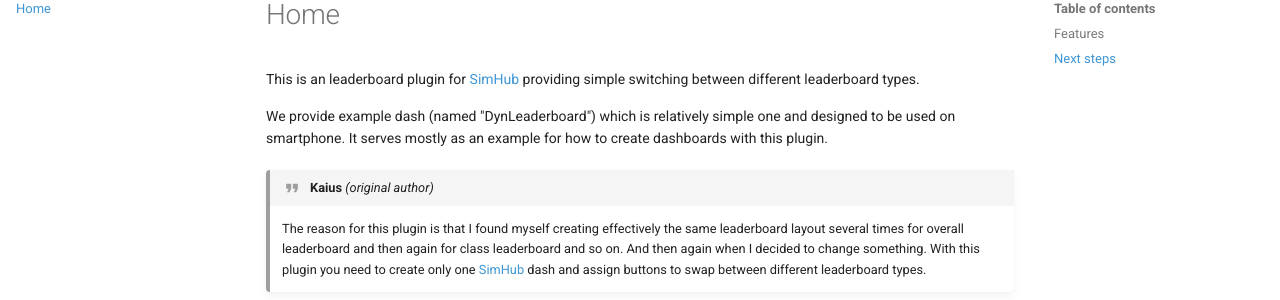
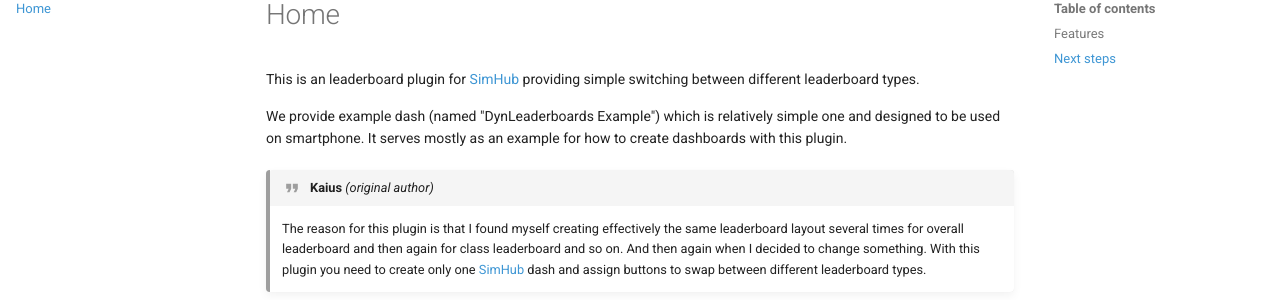
Before and after one commit to kaiusl/KLPlugins.DynLeaderboards, an MkDocs documentation site: the page built from docs/docs/index.md, in a window 1280 px wide and 1232 px high. Shown: the part 149-449 px from the top of the window. Built offline with MkDocs 1.6.1 and Material for MkDocs 9.7.7, drawn with Linux system fonts in a browser that asks for light colours; comment, search, counter and statistics services are not loaded; the version menu is left out.

Commit message:
chore: rename example dash to "DynLeaderboards Example"

```diff
--- a/docs/docs/community/dashes.md
+++ b/docs/docs/community/dashes.md
@@ -2,13 +2,13 @@
 
     If you have created a dashboard and would like it to be discoverable here, open up a request as described in [Feature requests and suggestions](requests.md).
 
-{{ dashTitle("DynLeaderboards", "Kaius Loos") }}
+{{ dashTitle("DynLeaderboards Example", "Kaius Loos") }}
 : Simple leaderboard meant to be used on smartphones. *This is the leaderboard provided with this plugin.*
 
 ![](../img/LeaderboardTypes/RelativeOnTrack.png){: style="max-height:300px;margin-left:auto;margin-right:auto;display:block;"}
 
 
 {{ dashTitle("SimHub gaps overlay", "serek4") }}
-: Beautiful modern overlay with specialized race and qualy modes. More info at [Overtake](https://www.overtake.gg/downloads/simhub-gaps-overlay.51841/), [Github](https://github.com/serek4/simhub-gaps-overlay).
+: Beautiful modern overlay with specialized race and qualy modes. More details at [Overtake](https://www.overtake.gg/downloads/simhub-gaps-overlay.51841/), [Github](https://github.com/serek4/simhub-gaps-overlay).
 
 ![](../img/SimHub_gaps_overlay_by_serek4.png){: style="max-height:250px;margin-left:auto;margin-right:auto;display:block;"}
--- a/docs/docs/index.md
+++ b/docs/docs/index.md
@@ -1,6 +1,6 @@
 This is an leaderboard plugin for [SimHub] providing simple switching between different leaderboard types.
 
-We provide example dash (named "DynLeaderboard") which is relatively simple one and designed to be used on smartphone.
+We provide example dash (named "DynLeaderboards Example") which is relatively simple one and designed to be used on smartphone.
 It serves mostly as an example for how to create dashboards with this plugin.
 
 [^1]: Prior to version 2.0.0 this plugin only supported ACC.
--- a/docs/docs/user_guide/getting_started.md
+++ b/docs/docs/user_guide/getting_started.md
@@ -1,7 +1,7 @@
 # Getting started
 
 * Download the latest release from [OverTake][OverTakeDownload] or [GitHub][GitHubReleases].
-* To install provided dashboard run {{ path("DynLeaderboard.simhubdash") }}.
+* To install provided dashboard run {{ path("DynLeaderboards Example.simhubdash") }}.
 * Copy all the files from folder {{ path("SimHub") }} to the SimHub root. (Likely located at {{ path("C:\\Program Files (x86)\\SimHub") }})
 * Open SimHub and enable the "DynLeaderboardsPlugin".
 * Assign controls to change leaderboard types.
@@ -15,7 +15,7 @@
 
     ![](../img/Config/DynamicLeaderboards_Controls.png)
 
-* Now the provided "DynLeaderboard" dash should work.
+* Now the provided "DynLeaderboards Example" dash should work.
 
 
 
```
Also changed, not shown: 3 other files.
